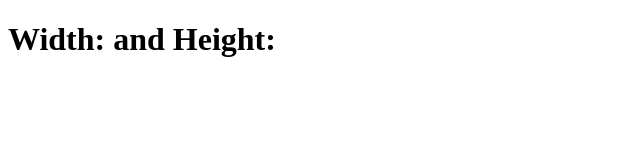
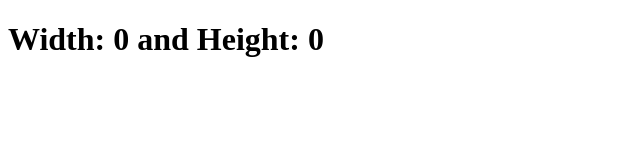
Before and after one commit to acciojob/screen-size-Abdullahkhan871, a website: page main.html in a window 1280 px wide. Shown: the whole page, without its empty margins (0-640 px from the left). Drawn offline with Linux system fonts and the light colour scheme.

Commit message:
created a submission

```diff
--- a/main.html
+++ b/main.html
@@ -9,7 +9,7 @@
     <!-- the entire body must be written by student -->
     <div id="sizeInfe">
       <h1>
-        Width: <span class="x"></span> and Height: <span class="y"></span>
+        Width: <span class="x">0</span> and Height: <span class="y">0</span>
       </h1>
     </div>
     <script type="text/javascript" src="./script.js"></script>
```
